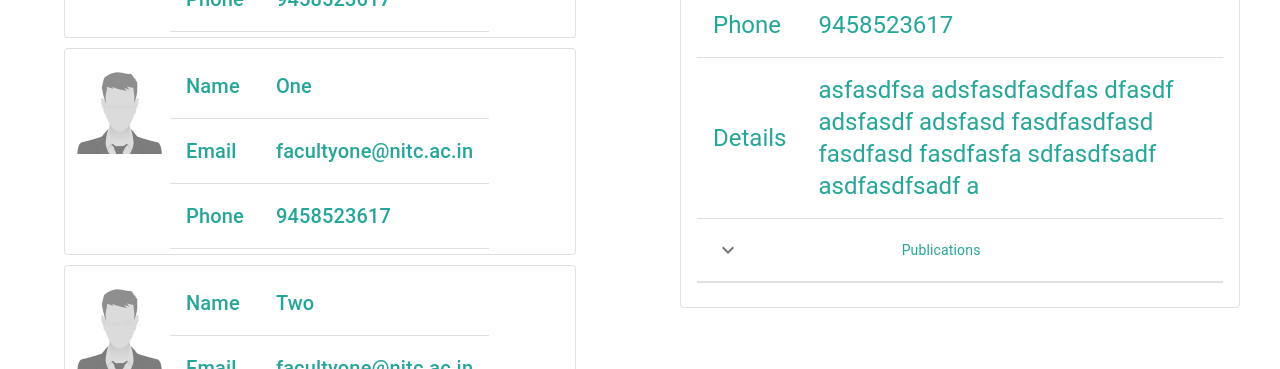
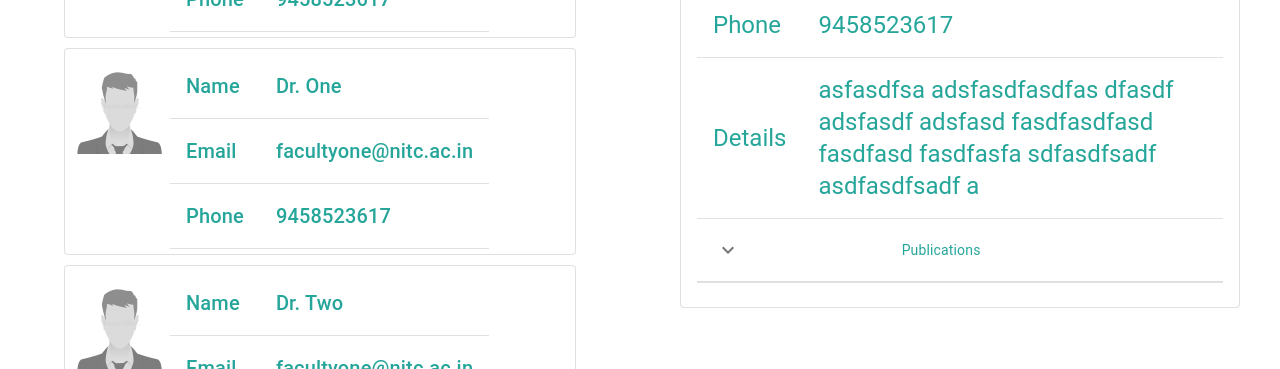
Before and after one commit to amyyyth/ecewebsite, a React (Create React App) app: page /faculty in a window 1280 px wide. Shown: the part 404-773 px from the top of the page. Built offline with nearby package versions, Linux system fonts and the light colour scheme.

Commit message:
Before Ui merge

```diff
--- a/src/Facultiesfold/Facultypage.tsx
+++ b/src/Facultiesfold/Facultypage.tsx
@@ -223,7 +223,7 @@ export default function Facultyapp() {
     },
     {
       id: 1,
-      Name: "One",
+      Name: "Dr. One",
       Email: "facultyone@nitc.ac.in",
       Phone: "9458523617",
       Details:
@@ -231,7 +231,7 @@ export default function Facultyapp() {
     },
     {
       id: 2,
-      Name: "Two",
+      Name: "Dr. Two",
       Email: "facultyone@nitc.ac.in",
       Phone: "9458523617",
       Details:
@@ -239,7 +239,7 @@ export default function Facultyapp() {
     },
     {
       id: 3,
-      Name: "Three",
+      Name: "Mr. Three",
       Email: "facultyone@nitc.ac.in",
       Phone: "9458523617",
       Details:
```
Also changed, not shown: 2 other files (tests, documents, lock files or other folders).
